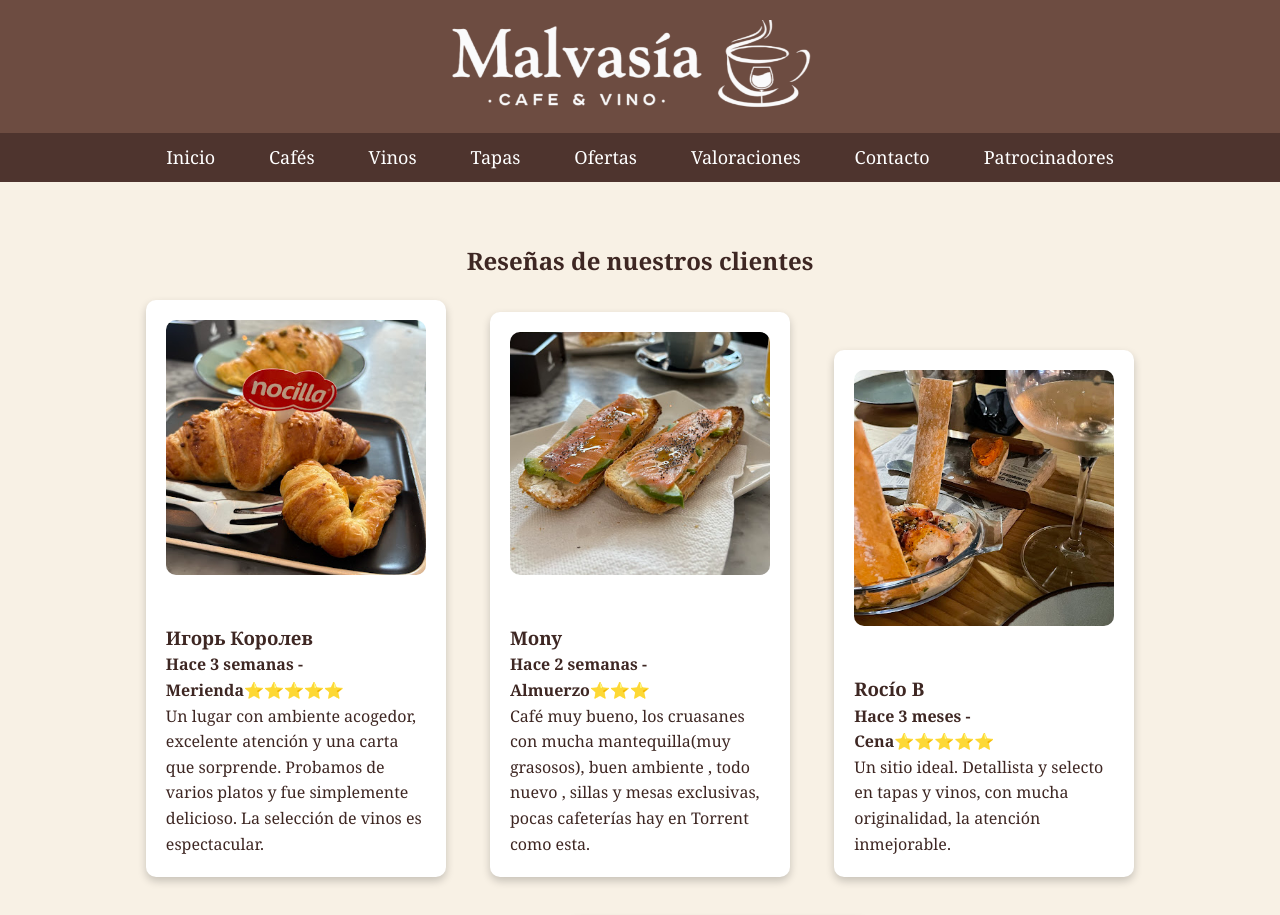
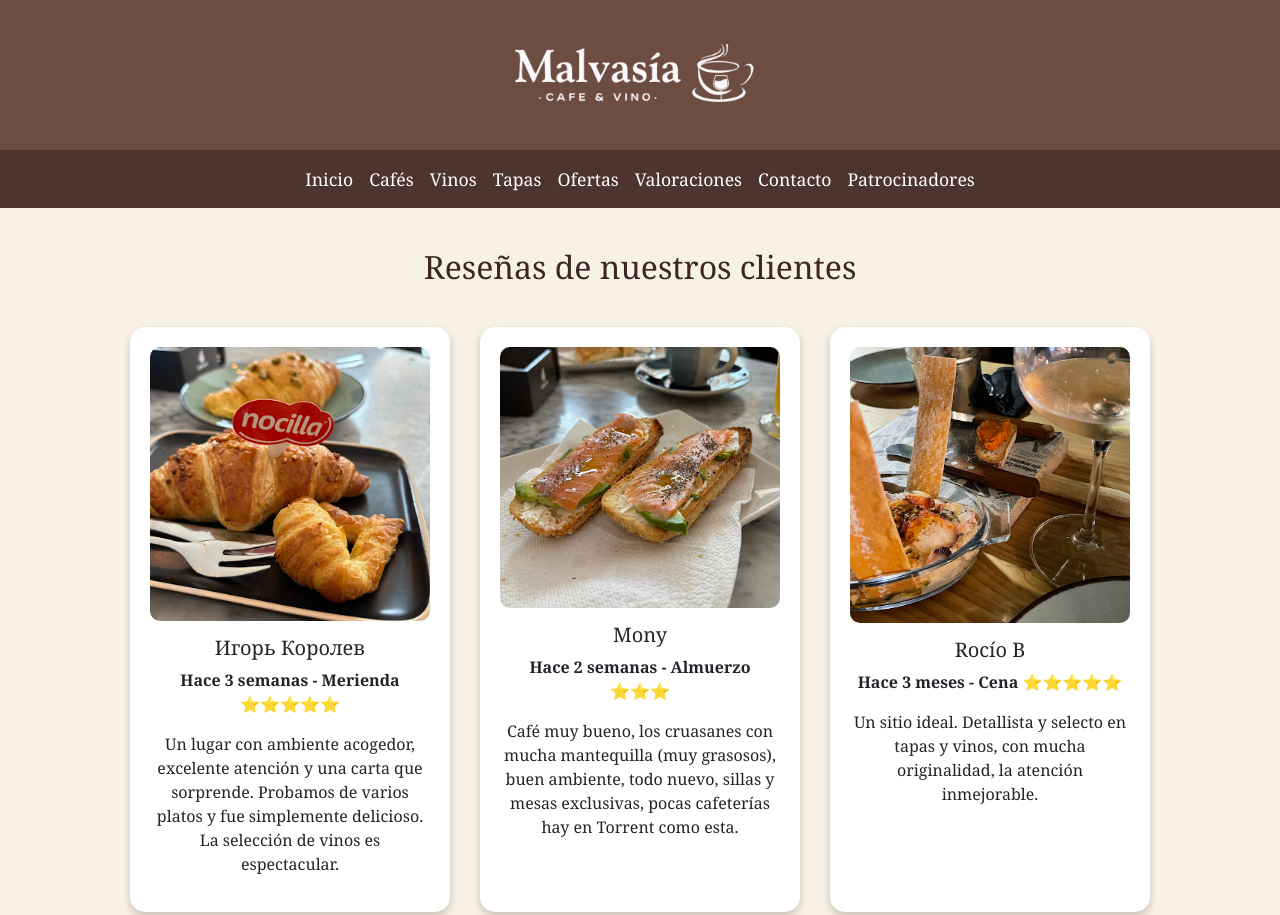
Before and after one commit to rraulchicaa/entornosempresa, a plain HTML site: page rchica_proyecto(28-3-2025)/valo.html in a window 1280 px wide. Shown: the top 915 px of the page. Drawn offline with nearby package versions, Linux system fonts and the light colour scheme.

Commit message:
Update valo.html
valoraciones mejorado

```diff
--- a/rchica_proyecto(28-3-2025)/valo.html
+++ b/rchica_proyecto(28-3-2025)/valo.html
@@ -1,208 +1,164 @@
 <!DOCTYPE html>
 <html lang="es">
 <head>
-    <meta charset="UTF-8">
-    <meta name="viewport" content="width=device-width, initial-scale=1.0">
-    <title>Blog - MALVASIA</title>
+  <meta charset="UTF-8" />
+  <meta name="viewport" content="width=device-width, initial-scale=1" />
+  <title>Reseñas - MALVASIA</title>
+  <link href="https://cdn.jsdelivr.net/npm/bootstrap@5.3.3/dist/css/bootstrap.min.css" rel="stylesheet" />
   <style>
-        * {
-            margin: 0;
-            padding: 0;
-            box-sizing: border-box;
-        }
-
     body {
-            font-family: 'Georgia', serif;
+      font-family: Georgia, serif;
       background: #f8f1e5;
       color: #3e2723;
-            line-height: 1.6;
+      min-height: 100vh;
       display: flex;
       flex-direction: column;
-            min-height: 100vh;
     }
-
-        header {
-            background: #6d4c41;
-            color: #fff;
-            text-align: center;
-            padding: 20px;
-            box-shadow: 0 4px 8px rgba(0, 0, 0, 0.2);
-        }
-
     header img {
-            width: 60%;
+      width: 100%;
       max-width: 450px;
       display: block;
-            margin: 0 auto;
+      margin: 20px auto;
     }
-
-        nav {
-            background: #4e342e;
-            padding: 10px 0;
-            position: sticky;
-            top: 0;
-            z-index: 1000;
-            font-size: 15px;
+    .navbar {
+      background-color: #4e342e;
     }
-
-        nav ul {
-            list-style: none;
-            text-align: center;
+    .navbar a {
+      color: #fff !important;
+      font-size: 1.1em;
     }
-
-        nav ul li {
-            display: inline;
-            margin: 0 15px;
-        }
-
-        nav ul li a {
-            text-decoration: none;
-            color: #fff;
-            font-size: 1.2em;
-            padding: 10px;
-            transition: 0.3s;
-        }
-
-        nav ul li a:hover {
+    .navbar a:hover {
       background: #8d6e63;
       border-radius: 5px;
     }
-
-        .container {
-            padding: 40px;
-            margin: 20px 40px;
+    main.container {
+      flex: 1;
+      padding-top: 40px;
+      padding-bottom: 40px;
       text-align: center;
     }
-
-        .reseña {
-            display: inline-block;
-            margin: 20px;
-            text-align: left;
-            width: 300px;
+    .reseñas {
+      display: flex;
+      flex-wrap: wrap;
+      justify-content: center;
+      gap: 30px;
+      margin-top: 40px;
+    }
+    .card {
       background: #fff;
+      border: none;
+      border-radius: 15px;
+      box-shadow: 0 4px 8px rgba(0,0,0,0.2);
+      max-width: 320px;
+      text-align: center;
       padding: 20px;
+      flex: 1 1 300px;
+    }
+    .card img {
       border-radius: 10px;
-            box-shadow: 0 4px 8px rgba(0, 0, 0, 0.2);
-            max-width: 100%;
-        }
-
-        .reseña img {
       width: 100%;
       height: auto;
-            border-radius: 10px;
-            margin-bottom: 20px;
+      margin-bottom: 15px;
     }
-
-        .reseña .foto {
-            margin-bottom: 20px;
-        }
-
-        .ver-mas-btn {
+    .btn-custom {
       background-color: #6d4c41;
       color: white;
-            padding: 10px 20px;
       font-size: 1.2em;
-            border: none;
       border-radius: 5px;
-            cursor: pointer;
-            margin-top: 30px;
       transition: background-color 0.3s;
+      padding: 10px 30px;
+      display: inline-block;
+      margin-top: 20px;
+      text-decoration: none;
     }
-
-        .ver-mas-btn:hover {
+    .btn-custom:hover {
       background-color: #8d6e63;
+      color: white;
+      text-decoration: none;
     }
-
     footer {
-            width: 100%;
       background-color: #3e2723;
       color: white;
       text-align: center;
       padding: 20px 0;
+      margin-top: auto;
       font-size: 17px;
-            margin-top: auto;
     }
-
   </style>
 </head>
 <body>
 
-<header>
-    <img src="fotos/logoblanco.png" alt="Logo de Cafetería MALVASIA">
+  <header class="text-white text-center py-4" style="background-color: #6d4c41;">
+    <img src="fotos/logoblanco.png" alt="Logo de Cafetería MALVASIA" class="img-fluid" style="max-width: 300px;" />
   </header>
 
-<nav>
-    <ul>
-        <li><a href="index.html">Inicio</a></li>
-        <li><a href="cafe.html">Cafés</a></li>
-        <li><a href="vino.html">Vinos</a></li>
-        <li><a href="tapas.html">Tapas</a></li>
-        <li><a href="ofertas.html">Ofertas</a></li>
-        <li><a href="valo.html">Valoraciones</a></li>
-        <li><a href="contacto.html">Contacto</a></li>
-        <li><a href="patrocinadores.html">Patrocinadores</a></li>
+  <nav class="navbar navbar-expand-lg sticky-top">
+    <div class="container">
+      <ul class="navbar-nav mx-auto mb-2 mb-lg-0">
+        <li class="nav-item"><a class="nav-link" href="index.html">Inicio</a></li>
+        <li class="nav-item"><a class="nav-link" href="cafe.html">Cafés</a></li>
+        <li class="nav-item"><a class="nav-link" href="vino.html">Vinos</a></li>
+        <li class="nav-item"><a class="nav-link" href="tapas.html">Tapas</a></li>
+        <li class="nav-item"><a class="nav-link" href="ofertas.html">Ofertas</a></li>
+        <li class="nav-item"><a class="nav-link" href="valo.html">Valoraciones</a></li>
+        <li class="nav-item"><a class="nav-link" href="contacto.html">Contacto</a></li>
+        <li class="nav-item"><a class="nav-link" href="patrocinadores.html">Patrocinadores</a></li>
       </ul>
+    </div>
   </nav>
 
-<section class="container">
+  <main class="container">
     <h2>Reseñas de nuestros clientes</h2>
 
-    <div class="reseña">
-        <div class="foto">
-            <img src="fotos/re5.png" alt="Foto de Igor">
+    <div class="reseñas">
+
+      <div class="card">
+        <img src="fotos/re5.png" alt="Foto de Igor" />
+        <h5>Игорь Королев</h5>
+        <p><strong>Hace 3 semanas - Merienda ⭐⭐⭐⭐⭐</strong></p>
+        <p>Un lugar con ambiente acogedor, excelente atención y una carta que sorprende. Probamos de varios platos y fue simplemente delicioso. La selección de vinos es espectacular.</p>
       </div>
-        <h3>Игорь Королев</h3>
-        <p><strong>Hace 3 semanas - Merienda⭐⭐⭐⭐⭐</strong></p>
-        <p>Un lugar con ambiente acogedor, excelente atención y una carta que sorprende. Probamos de varios platos y fue simplemente delicioso. La selección de vinos es espectacular.</p>
+
+      <div class="card">
+        <img src="fotos/re3.png" alt="Foto de Mony" />
+        <h5>Mony</h5>
+        <p><strong>Hace 2 semanas - Almuerzo ⭐⭐⭐</strong></p>
+        <p>Café muy bueno, los cruasanes con mucha mantequilla (muy grasosos), buen ambiente, todo nuevo, sillas y mesas exclusivas, pocas cafeterías hay en Torrent como esta.</p>
+      </div>
+
+      <div class="card">
+        <img src="fotos/re2.png" alt="Foto de Rocío" />
+        <h5>Rocío B</h5>
+        <p><strong>Hace 3 meses - Cena ⭐⭐⭐⭐⭐</strong></p>
+        <p>Un sitio ideal. Detallista y selecto en tapas y vinos, con mucha originalidad, la atención inmejorable.</p>
+      </div>
+
+      <div class="card">
+        <img src="fotos/re1.png" alt="Foto de Christian" />
+        <h5>Christian Garcia</h5>
+        <p><strong>Hace 1 mes - Café ⭐⭐⭐⭐</strong></p>
+        <p>Trato excelente y producto exquisito de primerísima calidad, tanto en tapas como en vinos.</p>
+      </div>
+
+      <div class="card">
+        <img src="fotos/re4.png" alt="Foto de Eva" />
+        <h5>Eva Gomez Martinez</h5>
+        <p><strong>Hace 2 meses - Merienda ⭐⭐⭐⭐</strong></p>
+        <p>Un lugar excelente, gente muy amable, simpática. El local muy acogedor, lo recomiendo muchísimo un sitio para tomar un café o unos vinos con buen queso. Sin duda repetiré.</p>
+      </div>
 
     </div>
 
-    <div class="reseña">
-        <div class="foto">
-            <img src="fotos/re3.png" alt="Foto de Mony">
-        </div>
-        <h3>Mony</h3>
-        <p><strong>Hace 2 semanas - Almuerzo⭐⭐⭐</strong></p>
-        <p>Café muy bueno, los cruasanes con mucha mantequilla(muy grasosos), buen ambiente , todo nuevo , sillas y mesas exclusivas, pocas cafeterías hay en Torrent como esta.</p>
+    <a href="https://www.google.com/search?sca_esv=1a884ab41b9b57e9&sxsrf=AE3TifNJ7sCn2s5WL1ZuRgpAr87JYX7VDg:1748182603963&si=AMgyJEtREmoPL4P1I5IDCfuA8gybfVI2d5Uj7QMwYCZHKDZ-E_EBd4PRjmnMuAeP4UUyd2dMrM12MJzJFeiFU1-dgFXsrxol8_KzMDxHPAmxor5x3FddAUnieOBG4Cu3D_44D9KbSHDVOO84ZxgtWGAhcj4gzy7fCA%3D%3D&q=Malvas%C3%ADa+caf%C3%A9+%26vinos+Rese%C3%B1as&sa=X&ved=2ahUKEwjim_LY576NAxWF9rsIHXE_D8UQ0bkNegQIMxAD&biw=1920&bih=911&dpr=1" target="_blank" class="btn-custom">
+      Ver más reseñas
+    </a>
 
-    </div>
-
-    <div class="reseña">
-        <div class="foto">
-            <img src="fotos/re2.png" alt="Foto de Rocío">
-        </div>
-        <h3>Rocío B</h3>
-        <p><strong>Hace 3 meses - Cena⭐⭐⭐⭐⭐</strong></p>
-        <p>Un sitio ideal. Detallista y selecto en tapas y vinos, con mucha originalidad, la atención inmejorable.</p>
-
-    </div>
-
-    <div class="reseña">
-        <div class="foto">
-            <img src="fotos/re1.png" alt="Foto de Christian">
-        </div>
-        <h3>Christian Garcia</h3>
-        <p><strong>Hace 1 mes - Café⭐⭐⭐⭐</strong></p>
-        <p>Trato excelente y producto exquisito de primerísima calidad, tanto en tapas como en vinos.</p>
-    </div>
-
-    <div class="reseña">
-        <div class="foto">
-            <img src="fotos/re4.png" alt="Foto de Eva">
-        </div>
-        <h3>Eva Gomez Martinez</h3>
-        <p><strong>Hace 2 meses - Merienda⭐⭐⭐⭐</strong></p>
-        <p>Un lugar excelente, gente muy amable, simpática. El local muy acogedor, lo recomiendo muchísimo un sitio para tomar un café o unos vinos con buen queso. Sin duda repetiré.</p>
-    </div>
-
-    <a href="https://www.google.com/search?sca_esv=10d4ab18e2870239&hl=es&gl=es&tbm=lcl&sxsrf=AHTn8zqyd4RYzjKGRNBrnMwJKldYL-bUAA:1742467303567&q=Malvas%C3%ADa+caf%C3%A9+%26+vinos+Rese%C3%B1as&spell=1&sa=X&ved=2ahUKEwiDraXFvJiMAxWE8MkDHQV6MuQQBSgAegQICBAB&biw=1920&bih=911&dpr=1#lkt=LocalPoiReviews&rlfi=hd:;si:13290969517830176257,l,CiBNYWx2YXPDrWEgY2Fmw6kgJiB2aW5vcyBSZXNlw7FhcyICOAGSAQxlc3ByZXNzb19iYXI;mv:[[39.429467077319025,-0.47767259221143066],[39.42910712268096,-0.47813860778856915]]" target="_blank">
-        <button class="ver-mas-btn">Ver más reseñas</button>
-    </a>
-</section>
+  </main>
 
   <footer>
     <p>&copy; 2025 MALVASIA | Contacto: malvasiatorrent@gmail.com | Tel: 665 45 26 85</p>
   </footer>
 
+  <script src="https://cdn.jsdelivr.net/npm/bootstrap@5.3.3/dist/js/bootstrap.bundle.min.js"></script>
 </body>
 </html>
```
Lines whose indentation alone changed are shown as unchanged.
